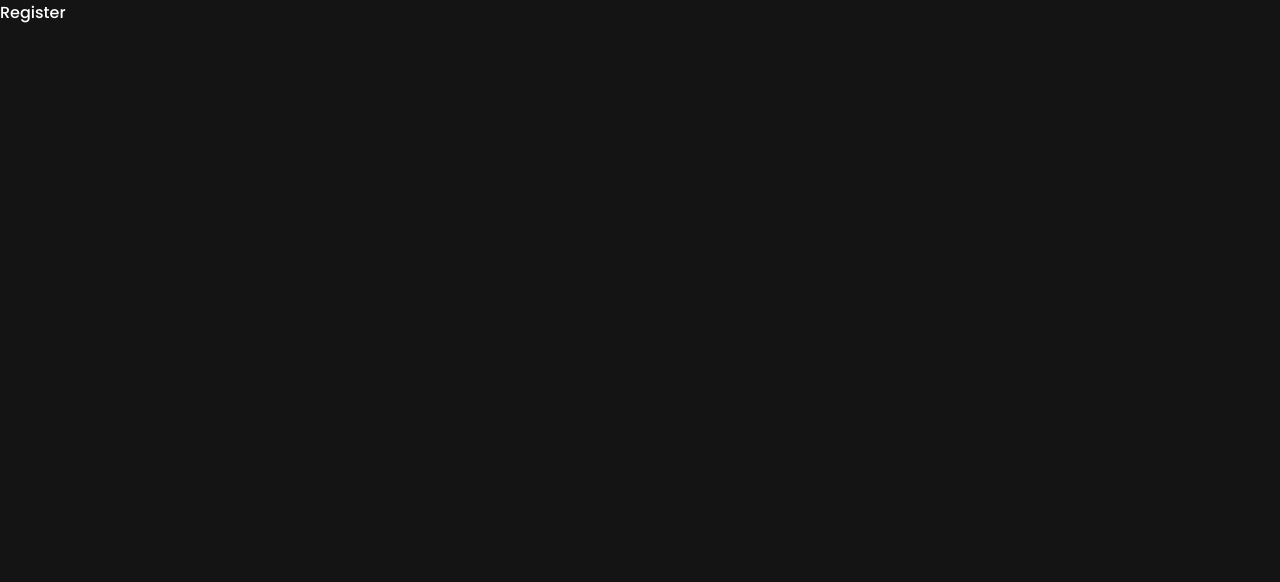
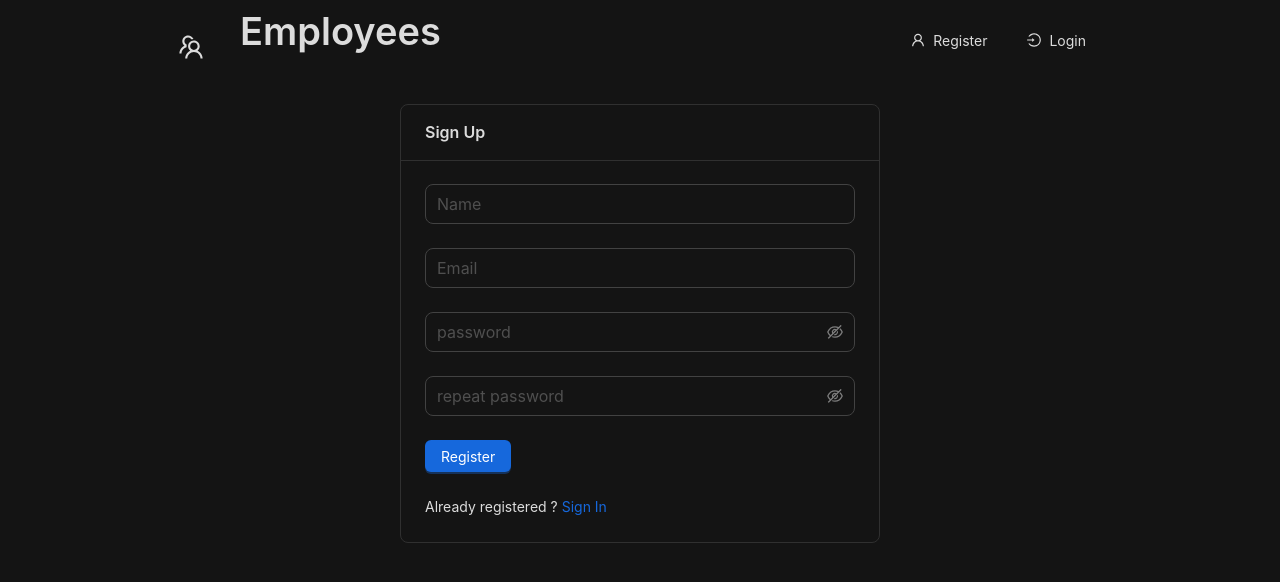
Before and after one commit to n1bil/employees-project, a React (Vite) app in the folder frontend/: page /register in a window 1280 px wide. Shown: the top 582 px of the page. Built offline with nearby package versions, Linux system fonts and the light colour scheme.

Commit message:
Registration page

```diff
--- a/frontend/src/pages/register/index.tsx
+++ b/frontend/src/pages/register/index.tsx
@@ -1,5 +1,33 @@
+import { Card, Form, Row, Space, Typography } from "antd";
+import { CustomInput } from "../../components/custom-input";
+import { PasswordInput } from "../../components/password-input/input";
+import { CustomButton } from "../../components/custom-button";
+import { Link } from "react-router-dom";
+import { Paths } from "../../paths";
+import { Layout } from "../../components/layout";
+
 export const Register = () => {
     return (
-        <div>Register</div>
+        <Layout>
+            <Row align='middle' justify='center'>
+                <Card title='Sign Up' style={{ width: '30rem' }}>
+                    <Form onFinish={() => null}>
+                        <CustomInput type="text" name="name" placeholder="Name" />
+                        <CustomInput type="email" name="email" placeholder="Email" />
+                        <PasswordInput name="password" placeholder="password" />
+                        <PasswordInput name="confirmPassword" placeholder="repeat password" />
+                        <CustomButton type="primary" htmlType="submit">
+                            Register
+                        </CustomButton>
+                    </Form>
+                    <Space direction="vertical" size='large'>
+                        <Typography.Text>
+                            Already registered ?
+                            <Link to={Paths.login}> Sign In</Link>
+                        </Typography.Text>
+                    </Space>
+                </Card>
+            </Row>
+        </Layout>
     );
 };
```
